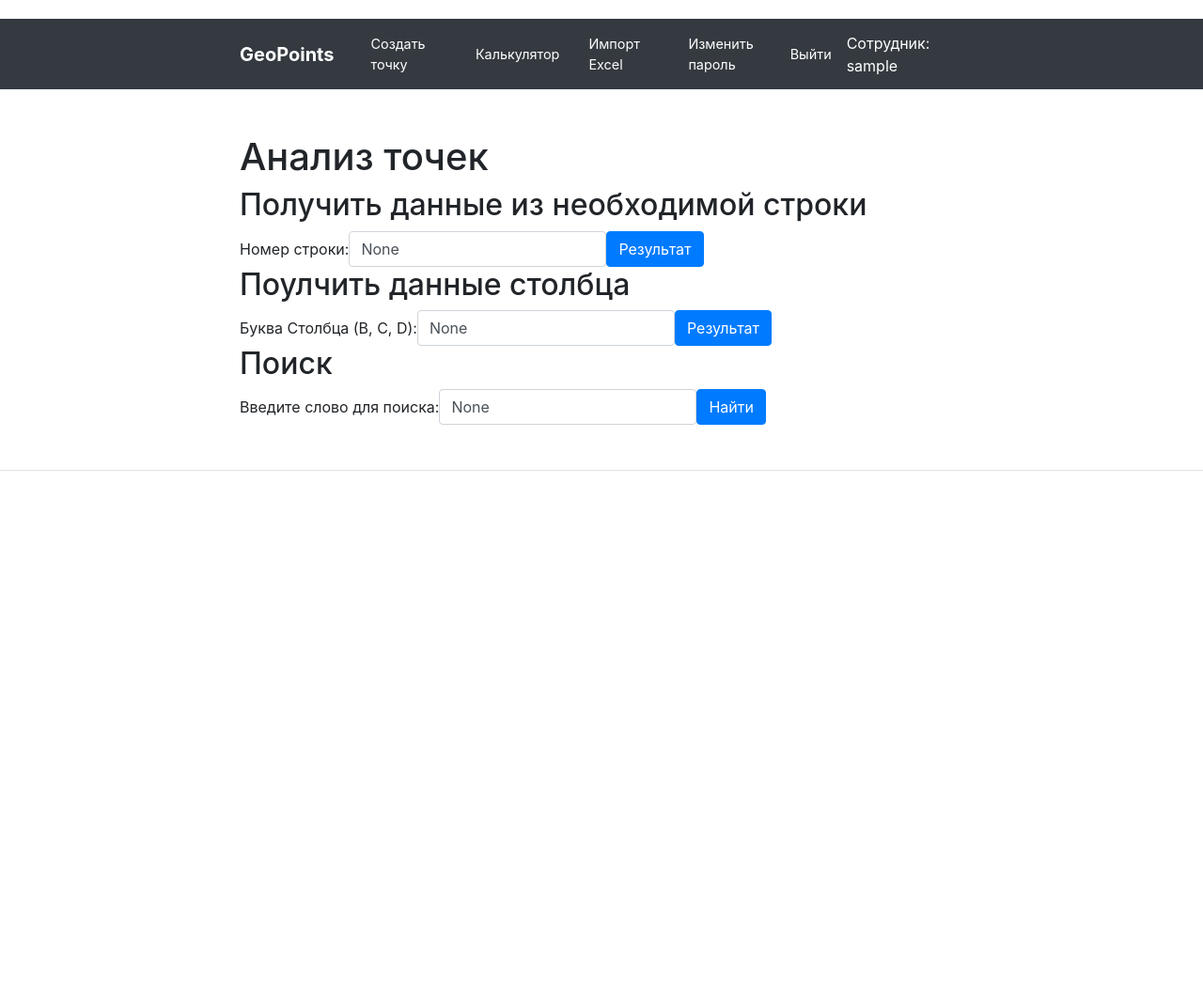
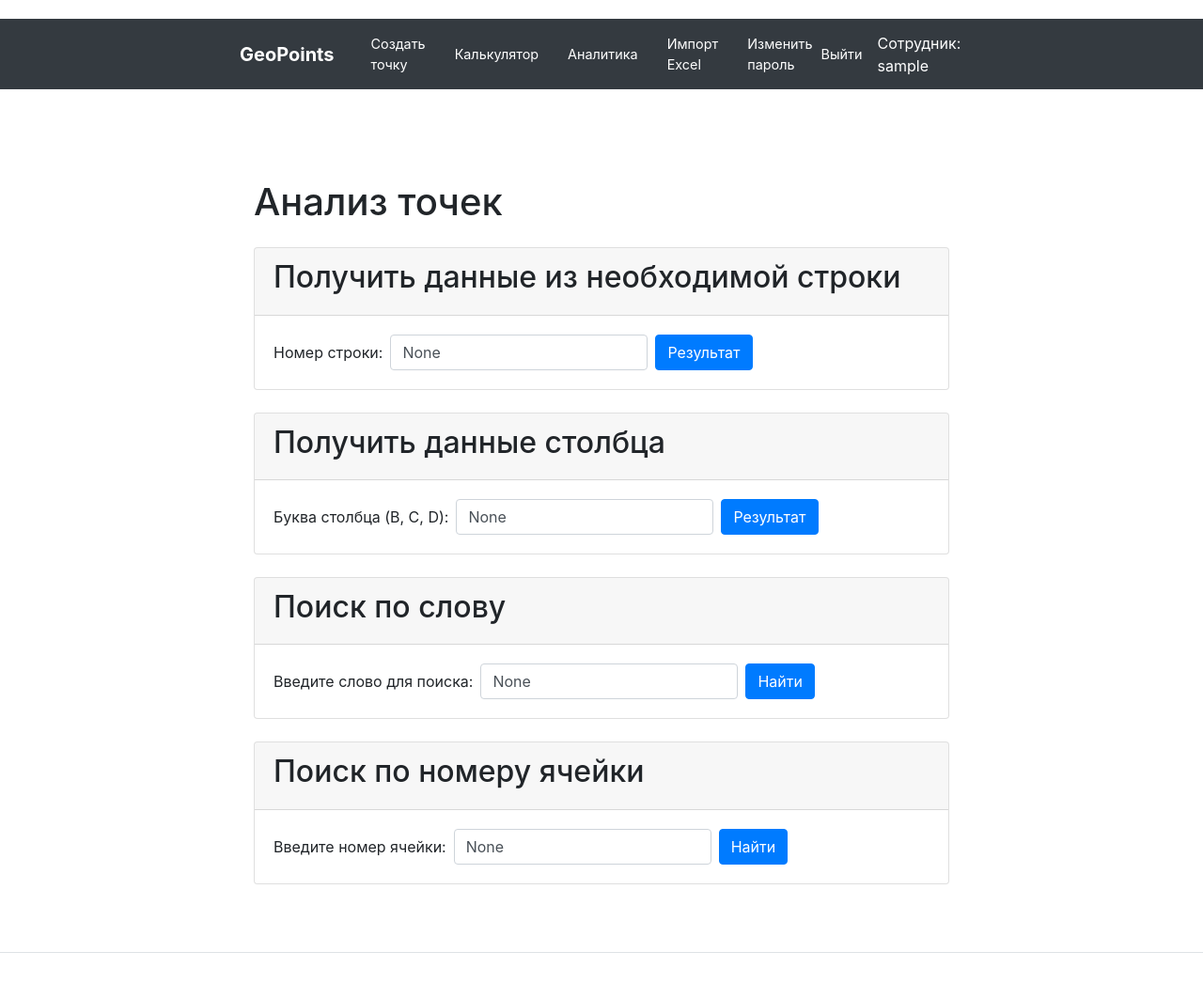
Before and after one commit to s1ntecs/GeoPointsDjango, a Django app: page /analysis/ in a window 1280 px wide. Shown: the whole page at 94% size. Before the commit the page ends 501 px from the top, so only its background shows below. Run offline with Django 3.2, Linux system fonts and the light colour scheme; the visitor is signed in with stand-in values (Sample User, id 1); some libraries are stand-ins or nearby versions.

Commit message:
add function 'search with key'

```diff
--- a/points/views.py
+++ b/points/views.py
@@ -1,22 +1,21 @@
-from django.http import HttpResponse
-from openpyxl import load_workbook
-
 from django.shortcuts import render, get_object_or_404, redirect
 from django.contrib.auth.decorators import login_required, permission_required
 from django.urls import reverse
 
-from .models import Point, Part, PointFile
-from .forms import (PointForm,
-                    ExcelUploadForm,
-                    CoordinateCalculatorForm)
+from .models import Point, PointFile
+from .forms import (PointForm, ExcelUploadForm, CoordinateCalculatorForm)
 from .services import (get_row,
                        find_word,
                        get_column,
-                       safe_cell_value,
-                       CoordinateCalculator)
+                       CoordinateCalculator,
+                       handle_uploaded_file,
+                       COLUMN_MAPPING)
 
 
 def point_list(request):
+    """
+    Отображает список точек.
+    """
     file_name = request.GET.get('file_name')
     if file_name:
         points = Point.objects.filter(point_file__file_name=file_name)
@@ -24,14 +23,18 @@
         points = Point.objects.all()
 
     file_names = PointFile.objects.all()
-    return render(request, 'points/point_list.html',
-                  {'points': points,
-                   'file_names': file_names,
-                   'selected_file': file_name})
+    return render(request, 'points/point_list.html', {
+        'points': points,
+        'file_names': file_names,
+        'selected_file': file_name
+    })
 
 
 @login_required
 def point_delete(request, pk):
+    """
+    Удаляет указанную точку.
+    """
     point = get_object_or_404(Point, pk=pk)
     point.delete()
     return redirect(reverse('points:point_list'))
@@ -39,6 +42,9 @@
 
 @login_required
 def point_create(request):
+    """
+    Создает новую точку.
+    """
     if request.method == "POST":
         form = PointForm(request.POST)
         if form.is_valid():
@@ -52,6 +58,9 @@
 @login_required
 @permission_required('points.change_point', raise_exception=True)
 def point_edit(request, pk):
+    """
+    Редактирует указанную точку.
+    """
     point = get_object_or_404(Point, pk=pk)
     if request.method == "POST":
         form = PointForm(request.POST, instance=point)
@@ -64,73 +73,51 @@
 
 
 def import_points(request):
+    """
+    Представление страницы Импорта точек из файла Excel.
+    """
     if request.method == 'POST':
-        print("XUI")
         form = ExcelUploadForm(request.POST, request.FILES)
         if form.is_valid():
-            print("PIZDA")
-            excel_file = request.FILES['file']
-            range_str = form.cleaned_data['range_str']
-
-            try:
-                wb = load_workbook(excel_file)
-                sheet = wb.active
-            except Exception as e:
-                print(f"Error loading workbook: {e}")
-                return HttpResponse("Error loading workbook")
-
-            try:
-                point_file = PointFile.objects.create(
-                    file_name=excel_file.name)
-            except Exception as e:
-                print(f"Error creating PointFile: {e}")
-                return HttpResponse("Error creating PointFile")
-
-            for row in sheet[range_str]:
-                try:
-                    idx = row[0].row if len(row) > 0 else None
-                    name = safe_cell_value(row, 0)
-                    x = safe_cell_value(row, 1)
-                    y = safe_cell_value(row, 2)
-                    z = safe_cell_value(row, 3)
-                    part_name = safe_cell_value(row, 4)
-                    part, created = Part.objects.get_or_create(name=part_name)
-
-                    Point.objects.create(
-                        name=name,
-                        x=x,
-                        y=y,
-                        z=z,
-                        part=part,
-                        point_file=point_file,
-                        row_number=idx
-                        )
-                except Exception as e:
-                    print(f"Error processing row {row}: {e}")
-
+            handle_uploaded_file(request.FILES['file'],
+                                 form.cleaned_data['range_str'])
             return redirect('points:point_list')
     else:
         form = ExcelUploadForm()
     return render(request, 'points/import_points.html', {'form': form})
 
 
-def create_point(request):
-    if request.method == 'POST':
-        form = PointForm(request.POST)
-        if form.is_valid():
-            form.save()
-            return redirect('points:point_list')
-    else:
-        form = PointForm()
-    return render(request, 'points/point_form.html', {'form': form})
-
-
 def point_analysis(request):
+    """
+    Представление страницы Анализа данных.
+    """
     points = Point.objects.all()
 
     row_number = request.GET.get('row_number')
     column_name = request.GET.get('column_name')
     search_word = request.GET.get('search_word')
+    cell_number = request.GET.get('cell_number')
+
+    cell_data = None
+
+    if cell_number:
+        column_key = cell_number[0].upper()
+        row_num = cell_number[1:]
+
+        if column_key in COLUMN_MAPPING and row_num.isdigit():
+            row_num = int(row_num)
+            point = points.filter(row_number=row_num).first()
+            if point:
+                if column_key == 'A':
+                    cell_data = point.name
+                elif column_key == 'B':
+                    cell_data = point.x
+                elif column_key == 'C':
+                    cell_data = point.y
+                elif column_key == 'D':
+                    cell_data = point.z
+                elif column_key == 'E':
+                    cell_data = point.part.name
 
     row_data = get_row(points, row_number) if row_number else None
     column_data = get_column(points, column_name) if column_name else None
@@ -140,13 +127,18 @@
         'row_data': row_data,
         'column_data': column_data,
         'word_locations': word_locations,
+        'cell_data': cell_data,
         'row_number': row_number,
         'column_name': column_name,
         'search_word': search_word,
+        'cell_number': cell_number,
     })
 
 
 def coordinate_calculator(request):
+    """
+    Вычисляет сумму или разность координат двух точек.
+    """
     result = None
 
     if request.method == 'POST':
--- a/templates/includes/header.html
+++ b/templates/includes/header.html
@@ -74,8 +74,12 @@
             <a class="nav-link" href="{% url 'points:coordinate_calculator' %}">Калькулятор</a>
           </li>
           <li class="nav-item">
+            <a class="nav-link" href="{% url 'points:point_analysis' %}">Аналитика</a>
+          </li>
+          <li class="nav-item">
             <a class="nav-link" href="{% url 'points:import_points' %}">Импорт Excel</a>
           </li>
+
           <li class="nav-item">
             <a class="nav-link" href="{% url 'users:password_change' %}">Изменить пароль</a>
           </li>
--- a/templates/points/point_analysis.html
+++ b/templates/points/point_analysis.html
@@ -1,18 +1,23 @@
 {% extends "base.html" %}
+
 {% block content %}
-  <h1>Анализ точек</h1>
+<div class="container mt-5">
+  <h1 class="mb-4">Анализ точек</h1>
 
+  <div class="card mb-4">
+    <div class="card-header">
       <h2>Получить данные из необходимой строки</h2>
+    </div>
+    <div class="card-body">
       <form method="get" class="form-inline">
-    <div class="form-group">
-      <label for="row_number">Номер строки:</label>
+        <div class="form-group mr-2">
+          <label for="row_number" class="mr-2">Номер строки:</label>
           <input type="text" name="row_number" id="row_number" class="form-control" value="{{ row_number }}">
         </div>
         <button type="submit" class="btn btn-primary">Результат</button>
       </form>
-
       {% if row_data %}
-    <table class="table table-striped">
+        <table class="table table-striped mt-4">
           <thead>
             <tr>
               <th>Точка</th>
@@ -37,45 +42,77 @@
           </tbody>
         </table>
       {% elif row_number %}
-    <p>Нет данных для это строки.</p>
+        <p class="mt-3 text-warning">Нет данных для этой строки.</p>
       {% endif %}
+    </div>
+  </div>
 
-  <h2>Поулчить данные столбца</h2>
+  <div class="card mb-4">
+    <div class="card-header">
+      <h2>Получить данные столбца</h2>
+    </div>
+    <div class="card-body">
       <form method="get" class="form-inline">
-    <div class="form-group">
-      <label for="column_name">Буква Столбца (B, C, D):</label>
+        <div class="form-group mr-2">
+          <label for="column_name" class="mr-2">Буква столбца (B, C, D):</label>
           <input type="text" name="column_name" id="column_name" class="form-control" value="{{ column_name }}">
         </div>
         <button type="submit" class="btn btn-primary">Результат</button>
       </form>
-
       {% if column_data %}
-    <ul>
+        <ul class="mt-3">
           {% for value in column_data %}
             <li>{{ value }}</li>
           {% endfor %}
         </ul>
       {% elif column_name %}
-    <p>No data available for this column.</p>
+        <p class="mt-3 text-warning">Нет данных для этого столбца.</p>
       {% endif %}
+    </div>
+  </div>
 
-  <h2>Поиск</h2>
+  <div class="card mb-4">
+    <div class="card-header">
+      <h2>Поиск по слову</h2>
+    </div>
+    <div class="card-body">
       <form method="get" class="form-inline">
-    <div class="form-group">
-      <label for="search_word">Введите слово для поиска:</label>
+        <div class="form-group mr-2">
+          <label for="search_word" class="mr-2">Введите слово для поиска:</label>
           <input type="text" name="search_word" id="search_word" class="form-control" value="{{ search_word }}">
         </div>
         <button type="submit" class="btn btn-primary">Найти</button>
       </form>
-
       {% if word_locations %}
-    <ul>
+        <ul class="mt-3">
           {% for location in word_locations %}
             <li>{{ location }}</li>
           {% endfor %}
         </ul>
       {% elif search_word %}
-    <p>No locations found for the word "{{ search_word }}".</p>
+        <p class="mt-3 text-warning">Нет местоположений для слова "{{ search_word }}".</p>
       {% endif %}
+    </div>
+  </div>
 
+  <div class="card mb-4">
+    <div class="card-header">
+      <h2>Поиск по номеру ячейки</h2>
+    </div>
+    <div class="card-body">
+      <form method="get" class="form-inline">
+        <div class="form-group mr-2">
+          <label for="cell_number" class="mr-2">Введите номер ячейки:</label>
+          <input type="text" name="cell_number" id="cell_number" class="form-control" value="{{ cell_number }}">
+        </div>
+        <button type="submit" class="btn btn-primary">Найти</button>
+      </form>
+      {% if cell_data %}
+        <p class="mt-3">Значение ячейки: {{ cell_data }}</p>
+      {% elif cell_number %}
+        <p class="mt-3 text-warning">Нет данных для этой ячейки.</p>
+      {% endif %}
+    </div>
+  </div>
+</div>
 {% endblock %}
--- a/templates/points/point_list.html
+++ b/templates/points/point_list.html
@@ -1,6 +1,6 @@
 {% extends "base.html" %}
 {% block content %}
-  <h1>Points</h1>
+  <h1>Гео Точки</h1>
 
   <form method="get" class="form-inline" style="display: flex; align-items: center; gap: 10px;">
     <label for="file_name">Выберите файл:</label>
```
Also changed, not shown: points/services.py (+95 -31 lines). Lines whose indentation alone changed are shown as unchanged.
